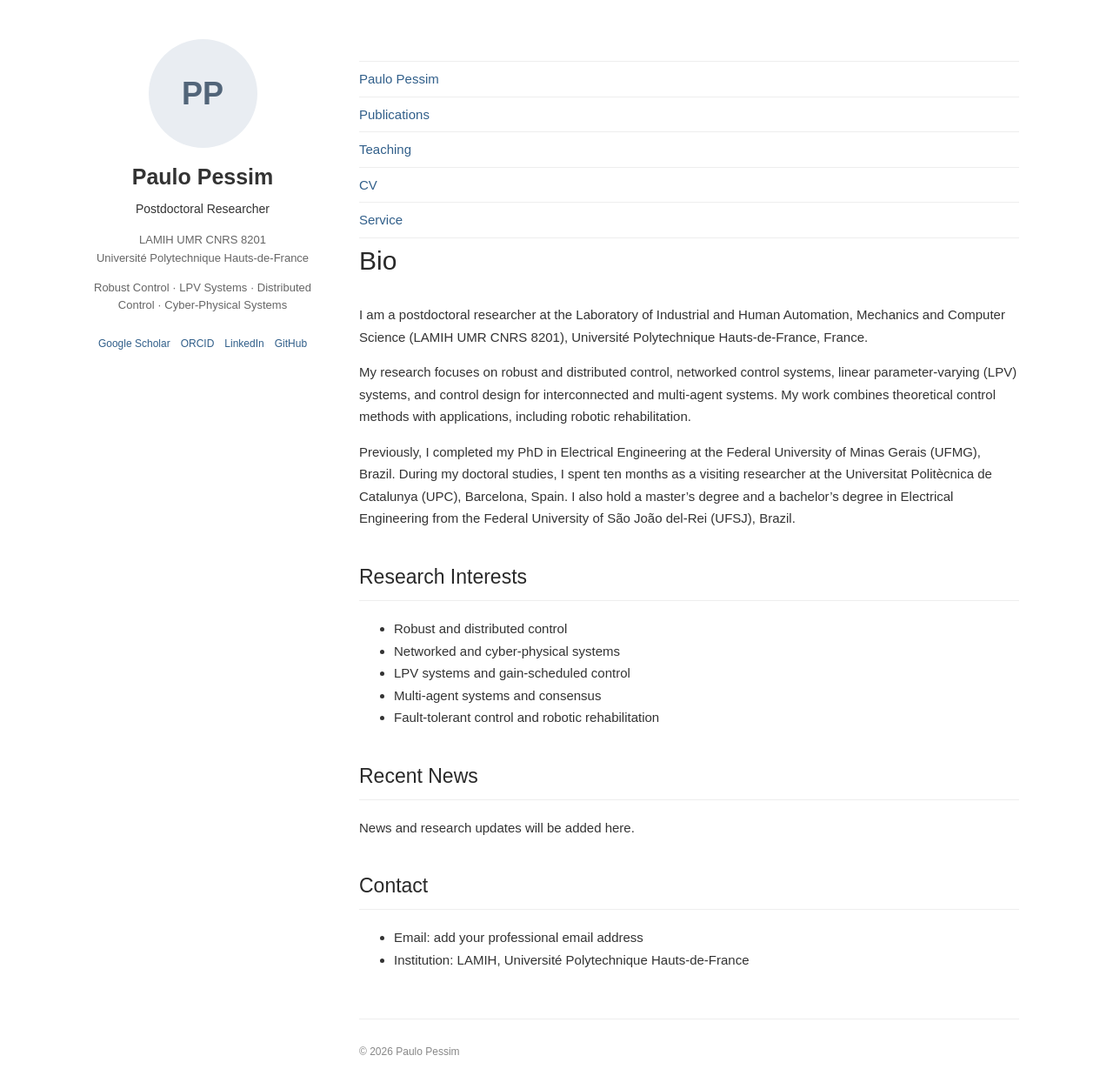
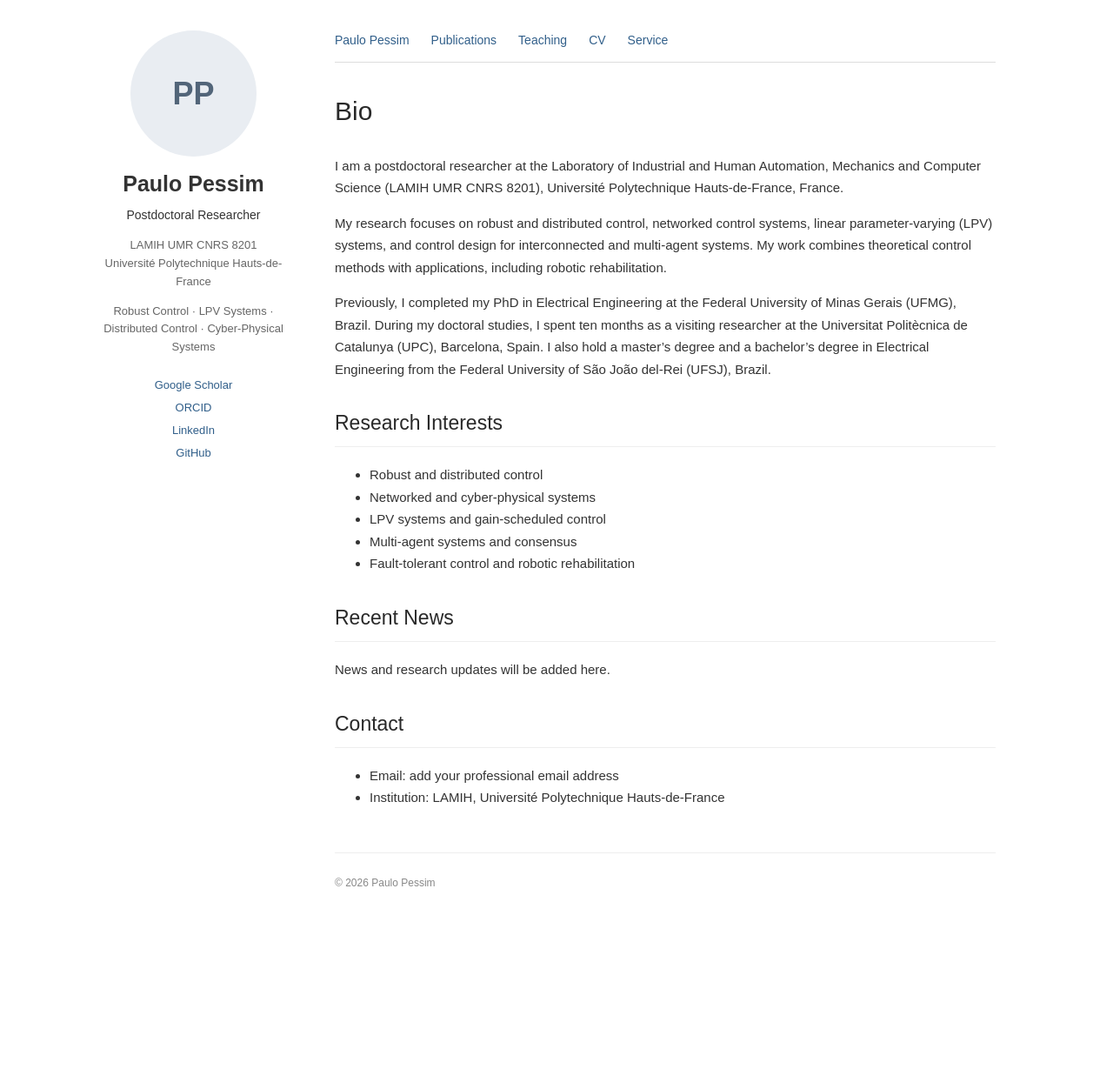
Before and after one commit to ppessim/ppessim.github.io, a Jekyll site: the page built from index.md, in a window 1280 px wide and 1277 px high. Shown: the top 1252 px of the window at 87% size. Built offline with Jekyll 4.4.1, drawn with Linux system fonts in a browser that asks for light colours.

Commit message:
Update style.css

```diff
--- a/assets/css/style.css
+++ b/assets/css/style.css
@@ -1,4 +1,3 @@
-
 * {
   box-sizing: border-box;
 }
@@ -14,18 +13,18 @@ body {
 
 .site-container {
   display: grid;
-  grid-template-columns: 250px minmax(0, 760px);
-  gap: 55px;
+  grid-template-columns: 235px minmax(0, 760px);
+  gap: 45px;
   max-width: 1120px;
-  margin: 45px auto;
-  padding: 0 28px;
+  margin: 35px auto;
+  padding: 0 25px;
 }
+
+/* Left profile column */
 
 .sidebar {
   text-align: center;
   align-self: start;
-  position: sticky;
-  top: 30px;
 }
 
 .profile-link {
@@ -35,9 +34,9 @@ body {
 
 .profile-placeholder {
   display: flex;
-  width: 125px;
-  height: 125px;
-  margin: 0 auto 18px;
+  width: 145px;
+  height: 145px;
+  margin: 0 auto 15px;
   align-items: center;
   justify-content: center;
   border-radius: 50%;
@@ -49,8 +48,8 @@ body {
 
 .sidebar h1 {
   font-size: 25px;
-  line-height: 1.25;
-  margin: 0 0 10px;
+  line-height: 1.3;
+  margin: 0 0 8px;
 }
 
 .position {
@@ -65,37 +64,54 @@ body {
   line-height: 1.6;
 }
 
-.navigation {
+.interests {
+  margin-bottom: 22px;
+}
+
+/* Vertical profile links */
+
+.social-links {
   display: flex;
   flex-direction: column;
-  margin-top: 25px;
-  border-top: 1px solid #eee;
+  align-items: center;
+  gap: 4px;
+  margin-top: 18px;
+  font-size: 13px;
 }
 
-.navigation a,
 .social-links a {
-  padding: 7px 0;
   color: #315f8a;
   text-decoration: none;
 }
 
-.navigation a {
-  border-bottom: 1px solid #eee;
-}
-
-.navigation a:hover,
 .social-links a:hover {
   text-decoration: underline;
 }
 
-.social-links {
+/* Horizontal top navigation */
+
+.navigation {
   display: flex;
+  flex-direction: row;
   flex-wrap: wrap;
-  justify-content: center;
-  gap: 0 12px;
-  margin-top: 16px;
-  font-size: 12px;
+  align-items: center;
+  gap: 0 25px;
+  margin-bottom: 30px;
+  padding: 0 0 12px;
+  border-bottom: 1px solid #ddd;
 }
+
+.navigation a {
+  color: #315f8a;
+  text-decoration: none;
+  font-size: 14px;
+}
+
+.navigation a:hover {
+  text-decoration: underline;
+}
+
+/* Main page */
 
 .content {
   min-width: 0;
@@ -114,7 +130,7 @@ body {
 
 .content h2 {
   font-size: 23px;
-  margin-top: 35px;
+  margin-top: 30px;
   border-bottom: 1px solid #eee;
   padding-bottom: 7px;
 }
@@ -124,28 +140,34 @@ body {
 }
 
 footer {
-  margin-top: 55px;
-  padding-top: 15px;
+  margin-top: 50px;
+  padding-top: 12px;
   border-top: 1px solid #eee;
   color: #888;
   font-size: 12px;
 }
 
-@media (max-width: 760px) {
+/* Responsive layout */
+
+@media (max-width: 700px) {
   .site-container {
     display: block;
     margin: 25px auto;
-    padding: 0 22px;
+    padding: 0 20px;
   }
 
   .sidebar {
-    position: static;
-    margin-bottom: 40px;
+    margin-bottom: 35px;
+  }
+
+  .social-links {
+    margin-top: 15px;
   }
 
   .navigation {
-    max-width: 280px;
-    margin: 25px auto 0;
+    justify-content: center;
+    gap: 8px 20px;
+    margin-bottom: 25px;
   }
 
   .content h1 {
```
